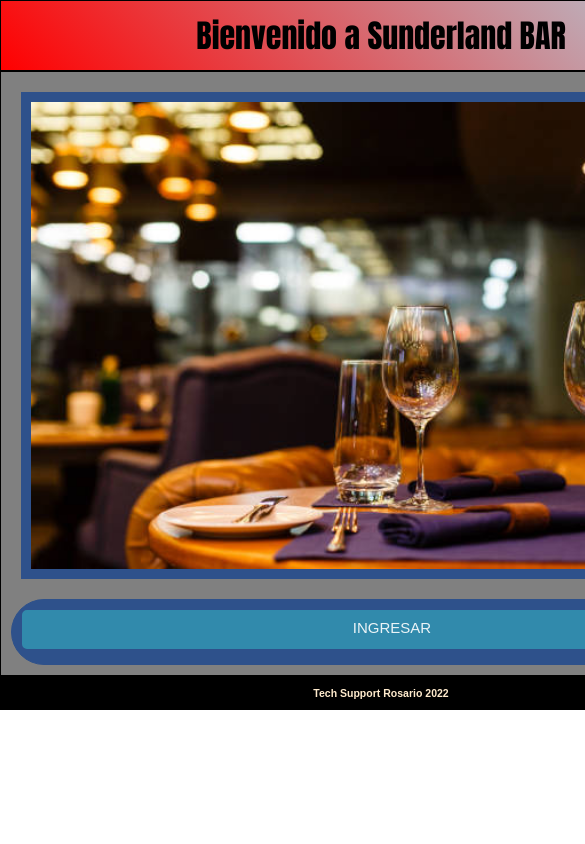
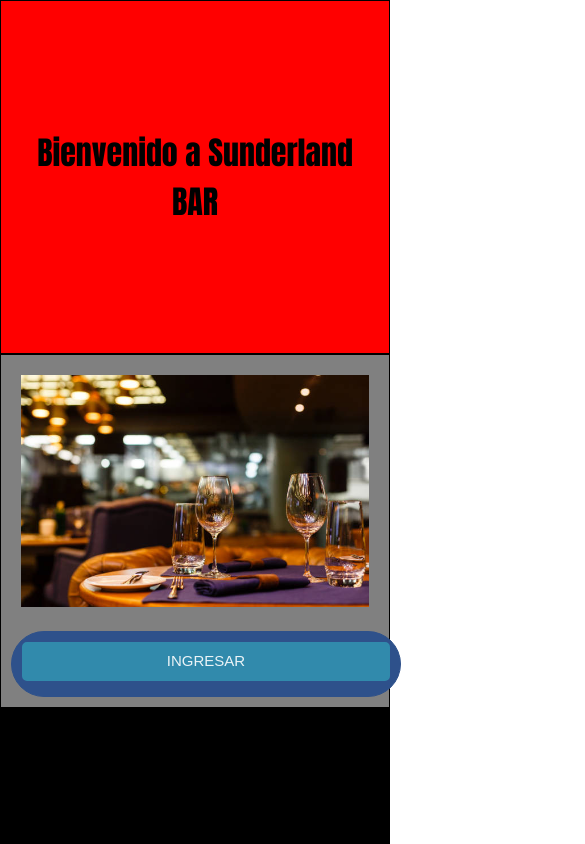
Before and after one commit to nahuelfernandez/1212, a website: page index.html in a window 390 px wide. Shown: the top 844 px of the page, 585 px wide, since content can reach past the window. Drawn offline with Linux system fonts and the light colour scheme.

Commit message:
corrección de la primera page en resposive

```diff
--- a/index.html
+++ b/index.html
@@ -22,11 +22,11 @@
     </header>
     <main class="border productosFlex">
 
-            <nav>
+            <div class="conteiner">
 
                 <img src="img/foto3.jpg" alt=""/>
 
-            </nav>
+            </div>
 
 
             <section class="botones productosFlex productosFlex2">
--- a/scss/roman10.scss
+++ b/scss/roman10.scss
@@ -32,10 +32,10 @@ body nav h1 {
 
   }
 
-    main nav img {
+  main nav img {
     width: 700px;
     border: 10px solid #2e518b;
-    display: block;
+    display: flex;
     margin-left: auto;
     margin-right: auto;
 
@@ -152,8 +152,8 @@ article {
 /* Nombrar las areas */
 header {
   grid-area: cabeza;
-  /* background-color:; */
-  background-image: linear-gradient(45deg , red, lightblue);
+  background-color: red ;
+
   padding: 10px;
 }
 
@@ -394,6 +394,7 @@ section article {
 
   }
 
+
   .border {
     border: 1px solid black;
   }
@@ -441,8 +442,8 @@ section article {
       /* fila 2 */
       "pie";
 
-    grid-template-columns: 1fr;
-    grid-template-rows: 0fr 1fr 0fr;
+    grid-template-columns: auto;
+    grid-template-rows: 1fr 1fr 2fr;
     grid-column-gap: 1px black;
     grid-row-gap: 3px black;
   }
@@ -470,6 +471,7 @@ section article {
   */
 
   /*publicidad Flex*/
+
   #publicidad {
     display: none;
     flex-direction: column;
@@ -508,6 +510,13 @@ section article {
 
   }
 }
+.container {
+  width: 100%;
+  }
+
+  img{
+    width: 100%;
+  }
 /* Desktop */
 @media(min-width:1024px) {
 
```
Also changed, not shown: css/main.css.
